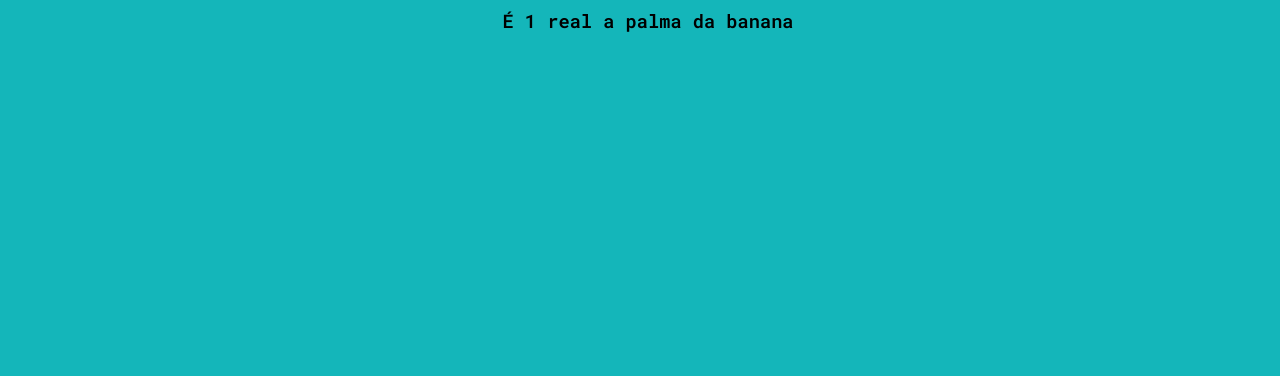
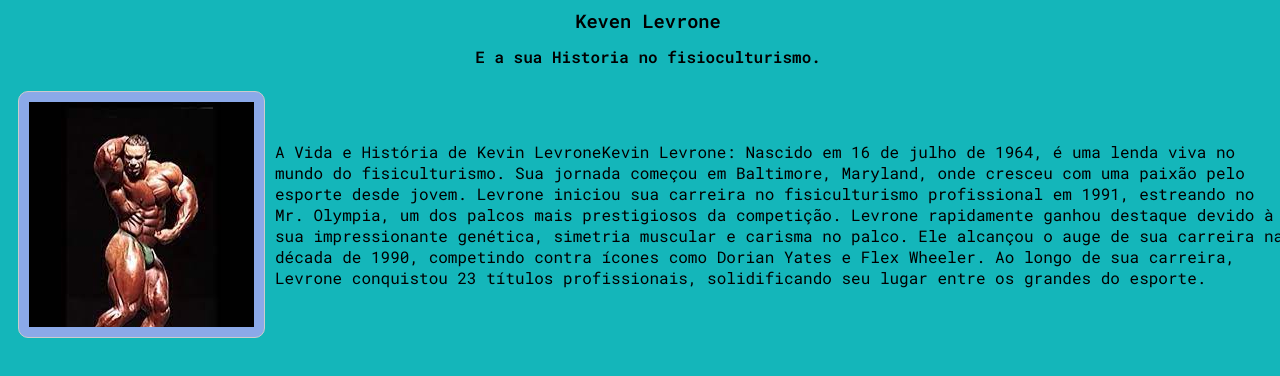
Before and after one commit to BoyMaromba/1-TESTE, a plain HTML site: page index.html in a window 1280 px wide. Drawn offline with Linux system fonts and the light colour scheme.

Commit message:
20/11 images

```diff
--- a/index.html
+++ b/index.html
@@ -1,7 +1,5 @@
-<!DOCTYPE html
+<!DOCTYPE html <html lang="pt-br">
 
-
-<html lang="pt-br">
 <head>
 
 
@@ -15,13 +13,39 @@
 
 
 </head>
+
 <body>
     <h1>
-        É 1 real a palma da banana
+        Keven Levrone
     </h1>
 
-    <section>
-          <img src="" alt="">
+    <h2>
+        E a sua Historia no fisioculturismo.
+    </h2>
+
+
+    <section class="flr">
+
+        <img class="cont box1" src="keven-levrone.jpg" alt="Keven">
+
+        <img src="" alt="">
+
+        <p>
+            A Vida e História de Kevin LevroneKevin Levrone:
+            Nascido em 16 de julho de 1964, é uma lenda viva no mundo do fisiculturismo.
+            Sua jornada começou em Baltimore, Maryland, onde cresceu com uma paixão pelo esporte desde jovem.
+            Levrone iniciou sua carreira no fisiculturismo profissional em 1991,
+            estreando no Mr. Olympia, um dos palcos mais prestigiosos da competição.
+            Levrone rapidamente ganhou destaque devido à sua impressionante genética, simetria muscular e carisma no
+            palco.
+            Ele alcançou o auge de sua carreira na década de 1990, competindo contra ícones como Dorian Yates e Flex
+            Wheeler.
+            Ao longo de sua carreira, Levrone conquistou 23 títulos profissionais, solidificando seu lugar entre os
+            grandes do esporte.
+
+        </p>
+
+
 
     </section>
 </body>
```
